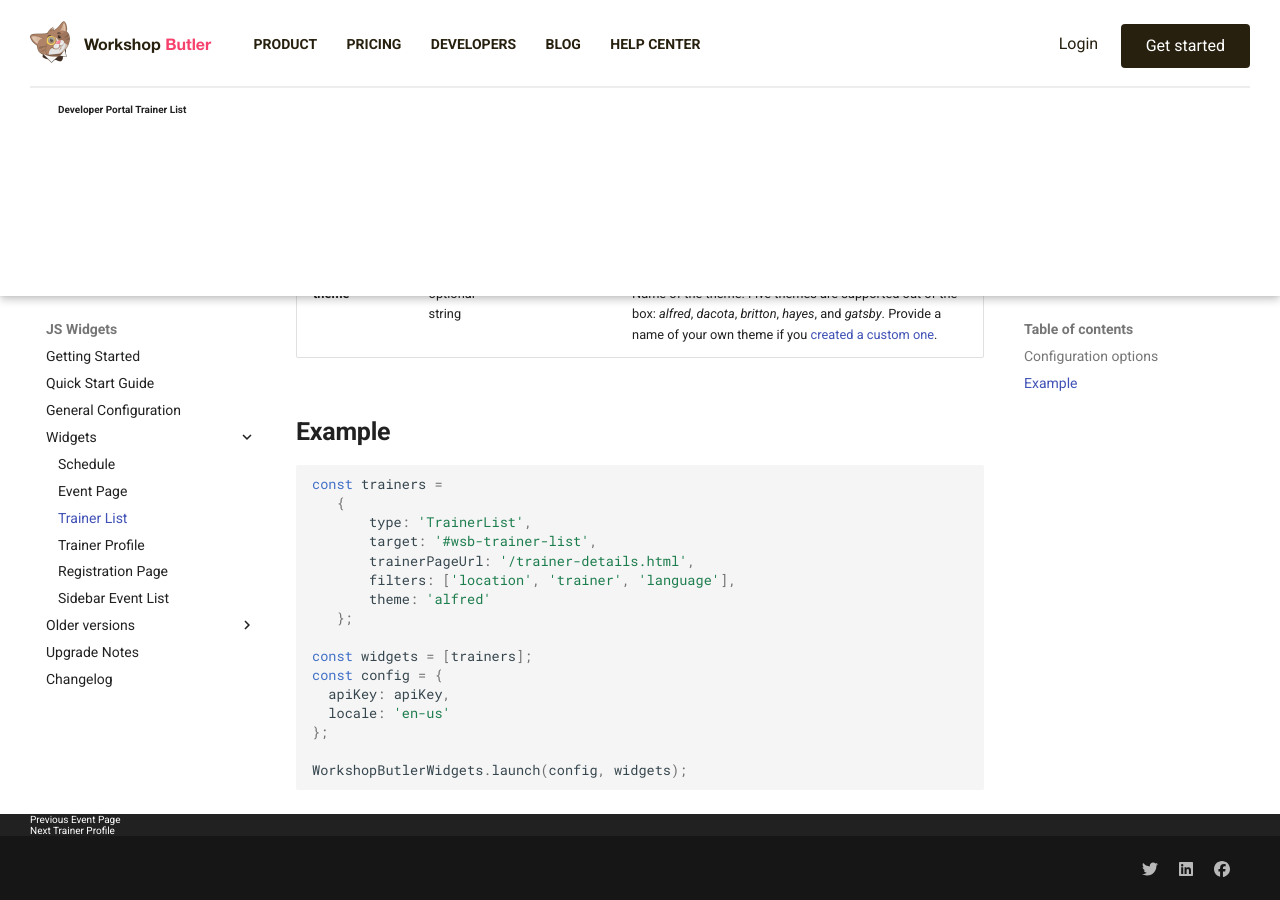
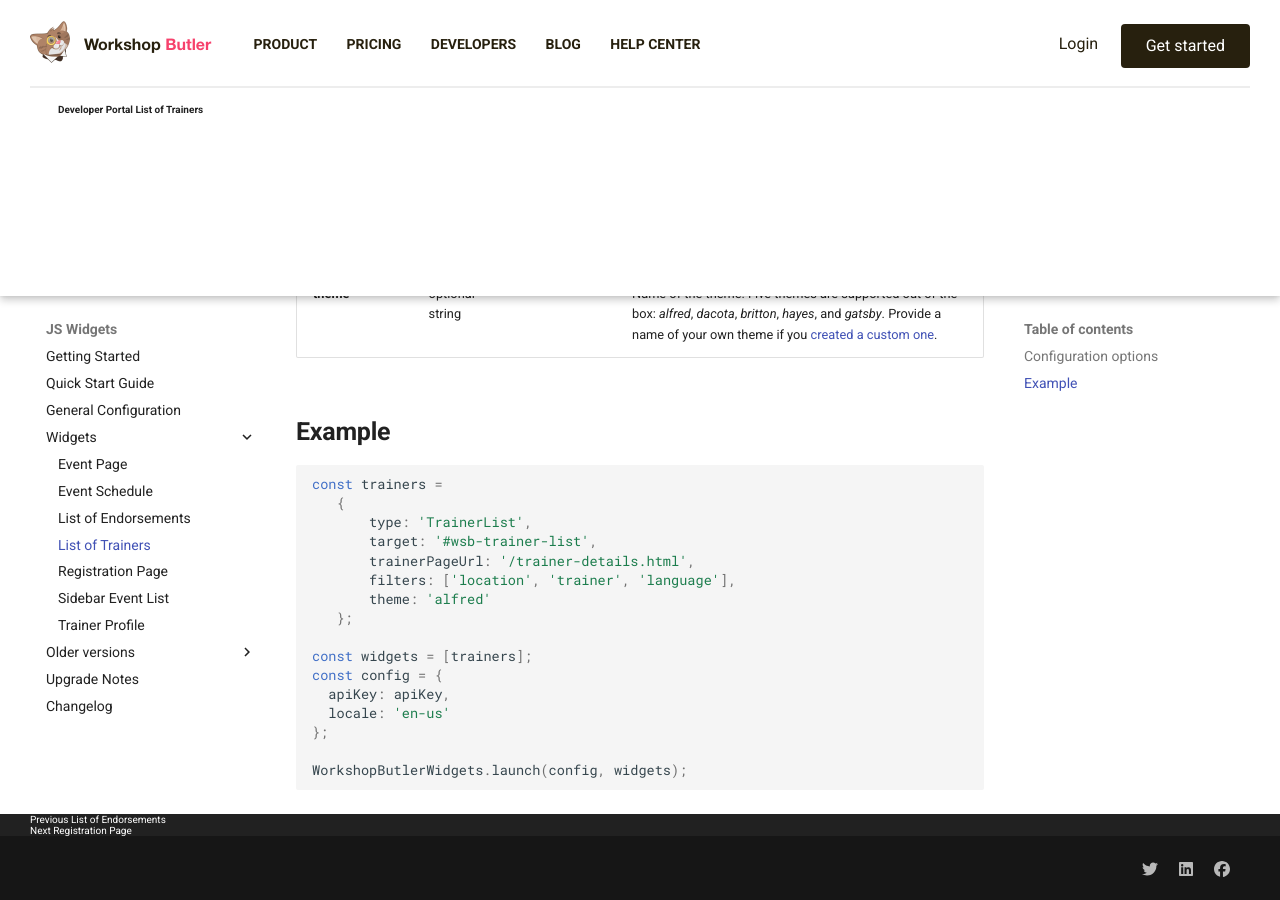
Before and after one commit to workshopbutler/developer-portal, an MkDocs documentation site: the page built from docs/widgets/widgets/trainer-list.md, in a window 1280 px wide and 900 px high, scrolled down 1337 px. Built offline with MkDocs 1.6.1 and Material for MkDocs 9.7.7, drawn with Linux system fonts in a browser that asks for light colours; old or Windows-style settings are respelled for this version of MkDocs; some of the changed text lies outside the part shown.

Commit message:
Adds the description of EndorsementList widget and `categoryId` attribute

```diff
--- a/docs/widgets/widgets/trainer-list.md
+++ b/docs/widgets/widgets/trainer-list.md
@@ -1,4 +1,4 @@
-# Trainer List
+# List of Trainers
 
 This widget renders the list of trainers from your account.
 
--- a/mkdocs.yml
+++ b/mkdocs.yml
@@ -55,12 +55,13 @@ pages:
   - Quick Start Guide: widgets/quick-start.md
   - General Configuration: widgets/general-configs.md
   - Widgets:
-    - Schedule: widgets/widgets/schedule.md
     - Event Page: widgets/widgets/event-page.md
-    - Trainer List: widgets/widgets/trainer-list.md
-    - Trainer Profile: widgets/widgets/trainer-profile.md
+    - Event Schedule: widgets/widgets/schedule.md
+    - List of Endorsements: widgets/widgets/endorsement-list.md
+    - List of Trainers: widgets/widgets/trainer-list.md
     - Registration Page: widgets/widgets/registration-form.md
     - Sidebar Event List: widgets/widgets/sidebar-event-list.md
+    - Trainer Profile: widgets/widgets/trainer-profile.md
   - Older versions:
     - 0.7.x:
       - Getting Started: widgets/versions/0.7.x/index.md
```
Also changed, not shown: docs/widgets/index.md (+6 -4 lines), docs/widgets/quick-start.md (+2 -2 lines), docs/widgets/widgets/endorsement-list.md (added, +38 -0 lines), docs/widgets/widgets/schedule.md (+1 -0 lines), docs/widgets/widgets/sidebar-event-list.md (+1 -0 lines).
